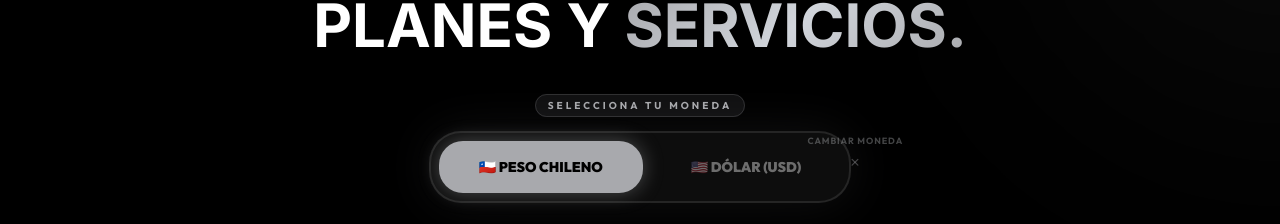
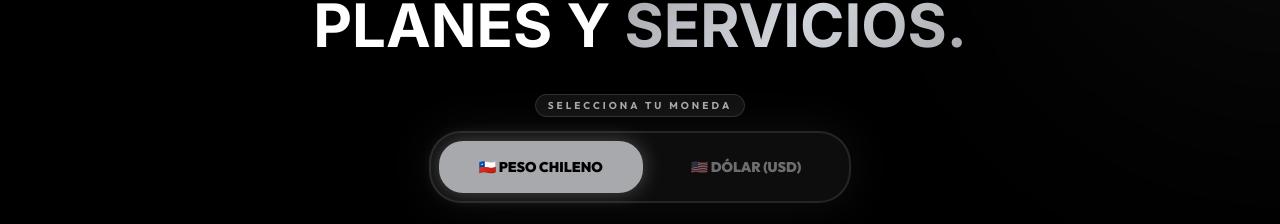
Before and after one commit to nowebcl/nexo, a Next.js app: page / in a window 1280 px wide. Shown: the part 2572-2796 px from the top of the page. Built offline with nearby package versions, Linux system fonts and the light colour scheme.

Commit message:
design: remove side currency indicator

```diff
--- a/src/components/sections/PricingSection.tsx
+++ b/src/components/sections/PricingSection.tsx
@@ -156,17 +156,6 @@ export default function PricingSection() {
                             ))}
                         </div>
 
-                        {/* Subtle hint arrow/indicator */}
-                        <motion.div
-                            animate={{ y: [0, 5, 0] }}
-                            transition={{ repeat: Infinity, duration: 2 }}
-                            className="absolute -right-12 top-1/2 -translate-y-1/2 hidden xl:block"
-                        >
-                            <div className="flex flex-col items-center">
-                                <span className="text-[9px] text-silver/40 vertical-text font-bold tracking-widest uppercase mb-2">Cambiar moneda</span>
-                                <Plus className="text-silver/40 rotate-45" size={14} />
-                            </div>
-                        </motion.div>
                     </motion.div>
                 </div>
 
```
